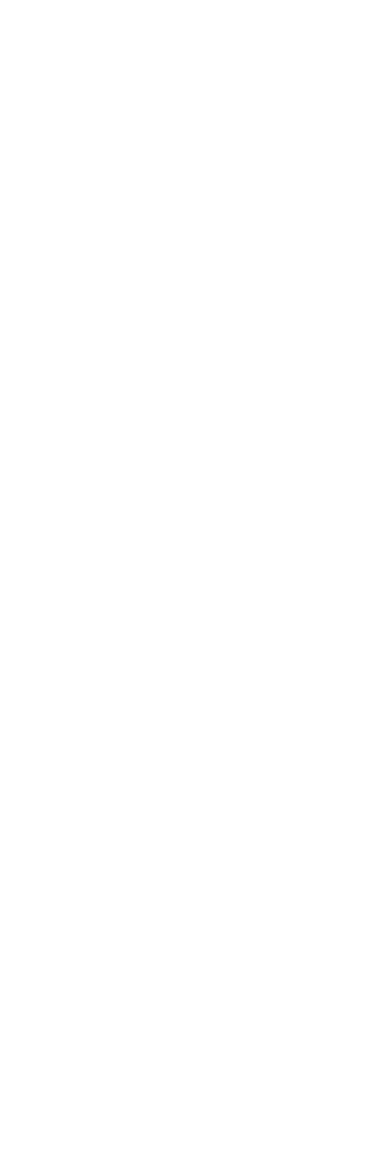
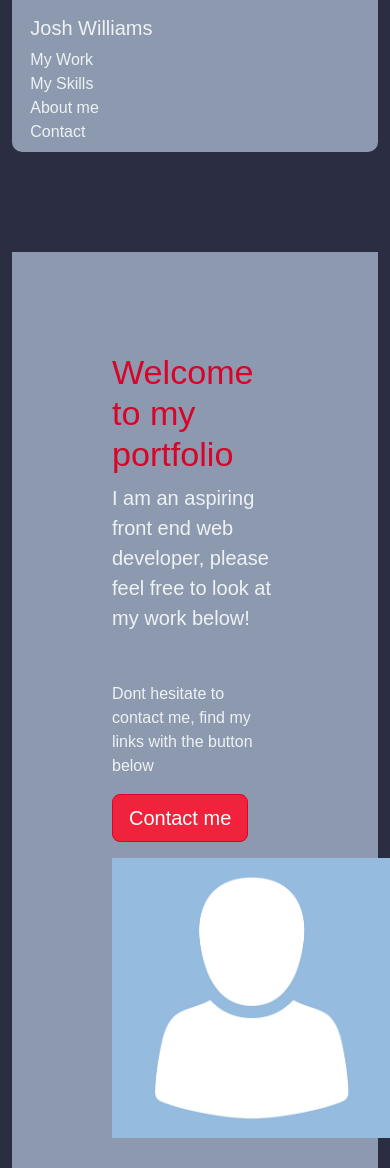
Before and after one commit to JoshW1ll1ams/MyPortfolio, a plain HTML site: page index.html in a window 390 px wide. Before the commit the page ends 844 px from the top, so only its background shows below. Drawn offline with nearby package versions, Linux system fonts and the light colour scheme.

Commit message:
Added nav and jumbotron

```diff
--- a/assets/css/style.css
+++ b/assets/css/style.css
@@ -3,9 +3,11 @@
 }
 
 :root {
-  --darkblue: #020E54;
-  --blue: #4f3fb5;
-  --palepurple: #938bcc;
+  --dakrgrey: #2b2d42;
+  --lightgrey: #8d99ae;
+  --cream: #edf2f4;
+  --lightred: #ef233c;
+  --darkred: #d90429;
 }
 
 
@@ -14,4 +16,99 @@ body {
   padding: 0;
   font-family: 'Poppins', sans-serif;
   line-height: 1.5;
+  background-color: var(--dakrgrey);
 }
+
+p{
+  color: var(--cream);
+}
+
+h1
+{
+  color: var(--darkred);
+}
+
+/* NAVBAR */
+.navbar-brand
+{
+  margin-right: 10%;
+  margin-left: 5%;
+}
+
+.navbar
+{
+  border-radius: 0px 00px 10px 10px;
+}
+
+.bg-light
+{
+  background-color: var(--lightgrey) !important;
+}
+
+.container a{
+  color: var(--cream);
+}
+
+.container a:hover{
+  color: var(--darkred);
+}
+
+/* JUMBOTRON */
+.jumbotron
+{
+  margin-top: 100px;
+  background-color: var(--lightgrey);
+  padding: 100px;
+}
+
+hr
+{
+  visibility: hidden;
+}
+.btn
+{
+  background-color: var(--lightred);
+  border-color: var(--darkred);
+}
+
+.btn:hover
+{
+  background-color: var(--darkred);
+  border-color: var(--lightred);
+}
+
+.btn:active
+{
+  background-color:var(--lightred) !important;
+  border-color: var(--darkred) !important;
+}
+
+#avatarimg
+{
+  position: absolute;
+  height: 280px;
+  top: 230px;
+  margin-left: 60%;
+}
+
+@media only screen and (max-width: 1230px) {
+  /* NAVBAR */
+  .dropdown-item
+  {
+    margin-left: 5%;
+  }
+
+   /* JUMBO */
+   .jumbotron
+   {
+     padding-bottom: 30px;
+   }
+   #avatarimg
+  {
+    position: relative;
+    height: 280px;
+    top: 0px;
+    margin-left: 0%;
+    margin-right: 0%;
+  }
+}
--- a/index.html
+++ b/index.html
@@ -6,11 +6,40 @@
   <meta name="viewport" content="width=device-width, initial-scale=1.0">
   <meta http-equiv="X-UA-Compatible" content="ie=edge">
   <title>Josh Williams // Web Developer</title>
+  <link href="https://cdn.jsdelivr.net/npm/bootstrap@5.2.3/dist/css/bootstrap.min.css" rel="stylesheet" integrity="sha384-rbsA2VBKQhggwzxH7pPCaAqO46MgnOM80zW1RWuH61DGLwZJEdK2Kadq2F9CUG65" crossorigin="anonymous">
+<script src="https://cdn.jsdelivr.net/npm/bootstrap@5.2.3/dist/js/bootstrap.bundle.min.js" integrity="sha384-kenU1KFdBIe4zVF0s0G1M5b4hcpxyD9F7jL+jjXkk+Q2h455rYXK/7HAuoJl+0I4" crossorigin="anonymous"></script>
+
   <link rel="stylesheet" href="assets/css/style.css" />
 </head>
 
 <body>
 
+  <!-- NAV BAR -->
+  <div class="container">
+    <nav class="navbar navbar-expand-lg navbar-light bg-light">
+      <a class="navbar-brand" href="#">Josh Williams</a>
+      <a class="dropdown-item" href="#">My Work</a>
+      <a class="dropdown-item" href="#">My Skills</a>
+      <a class="dropdown-item" href="#">About me</a>
+      <a class="dropdown-item" href="#">Contact</a>
+
+    </nav>
+  </div>
+
+  <div class="container-fluid">
+    <div class="jumbotron">
+      <h1 class="display-4">Welcome to my portfolio</h1>
+      <p class="lead">I am an aspiring front end web developer, please feel free to look at my work below!</p>
+      <hr class="my-4">
+      <p>Dont hesitate to contact me, find my links with the button below</p>
+      <p class="lead">
+        <a class="btn btn-primary btn-lg" href="#" role="button">Contact me</a>
+      </p>
+      <img id="avatarimg" src="assets/images/avatarplaceholder.PNG" alt="">
+  </div>
+</div>
+
+
 </body>
 
 </html>
```
Also changed, not shown: assets/images/avatarplaceholder.PNG (added).
